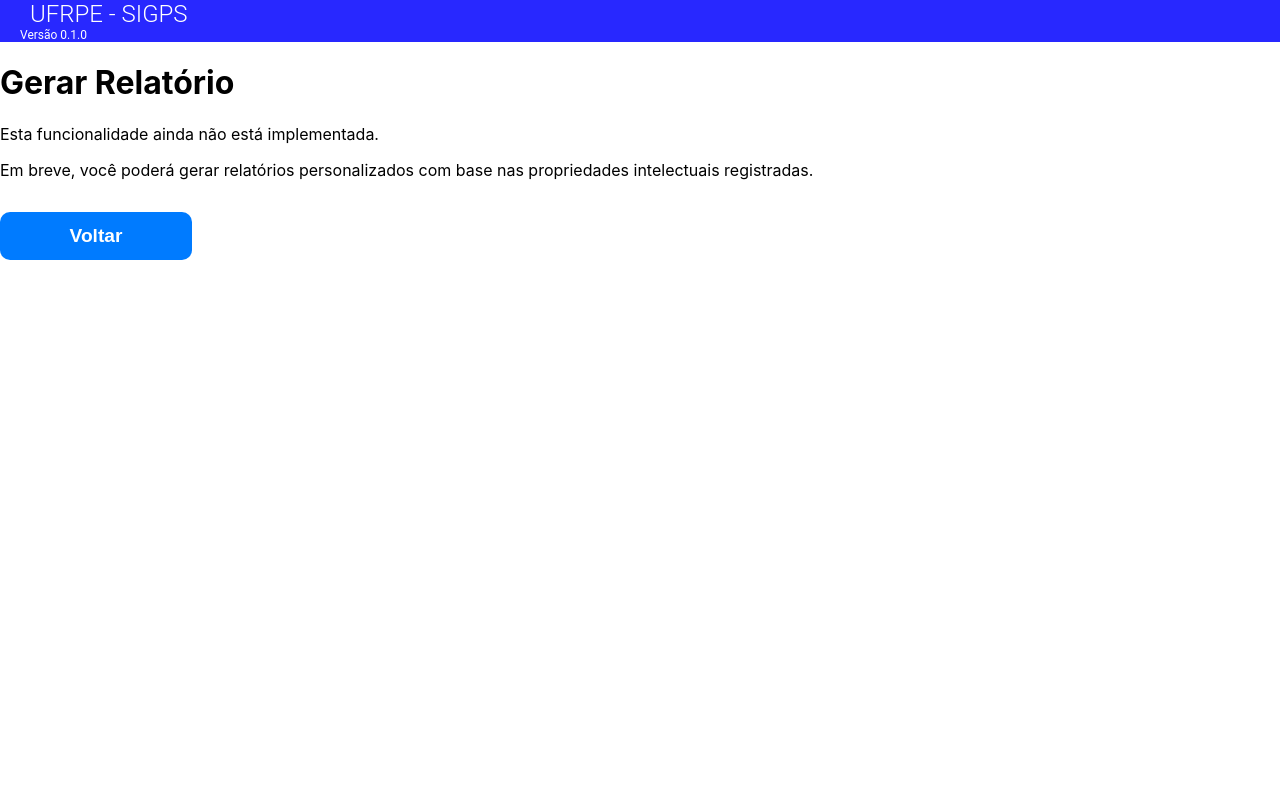
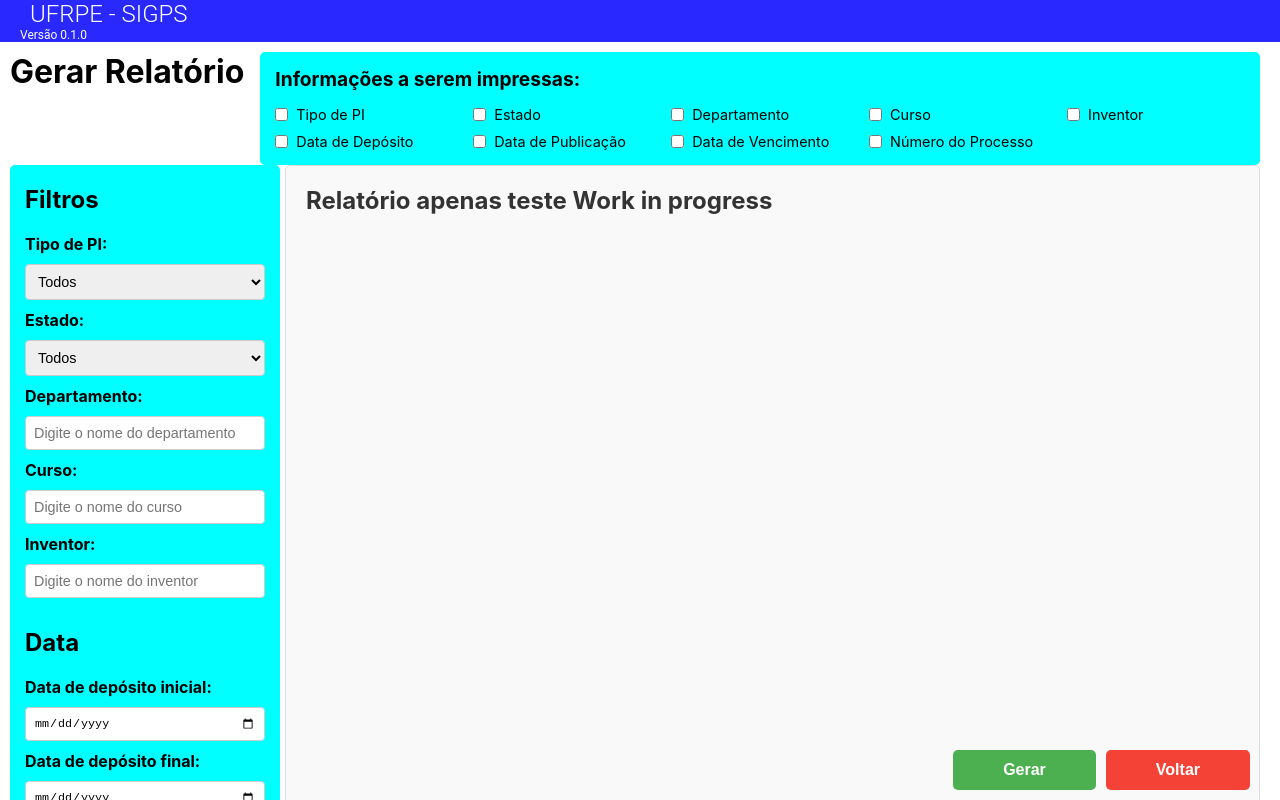
Before and after one commit to KleberBRO/FrontEnd-deployVersion, a React (Create React App) app in the folder sipas/: page /gerar-relatorio in a window 1280 px wide. Built offline with nearby package versions, Linux system fonts and the light colour scheme; sample sign-in values are in the browser's storage.

Commit message:
aparência do gerar relatório adicionada

```diff
--- a/sipas/src/pages/CadastroStartup/CadastroStartup.js
+++ b/sipas/src/pages/CadastroStartup/CadastroStartup.js
@@ -1,7 +1,10 @@
 import React, { useState } from "react";
+import { useNavigate } from "react-router-dom";
+import Header from "../../components/Header";
 import "./CadastroStartup.css";
 
 function CadastroStartup() {
+  const navigate = useNavigate();
   const [form, setForm] = useState({
     nome: "",
     cnpj: "",
@@ -102,11 +105,9 @@ function CadastroStartup() {
 
 
   return (
+    <>
+    <Header />
     <div className="startup-container">
-      <header className="startup-header">
-        <h1>UFRPE - SIGPS</h1>
-        <span className="versao">versão 0.1.0</span>
-      </header>
 
       <form className="startup-form" onSubmit={handleSubmit}>
         <h2>Cadastrar dados da Startup</h2>
@@ -179,6 +180,7 @@ function CadastroStartup() {
         </div>
       </form>
     </div>
+    </>
   );
 }
 
--- a/sipas/src/pages/EscolherPI/EscolherPI.js
+++ b/sipas/src/pages/EscolherPI/EscolherPI.js
@@ -8,7 +8,7 @@ function EscolherPI() {
 
   return (
     <>
-      <Header/>
+      <Header />
         <div className="container">
             <h1>PORTAL SIGPS</h1>
 
--- a/sipas/src/pages/GerarRelatorio/GerarRelatorio.css
+++ b/sipas/src/pages/GerarRelatorio/GerarRelatorio.css
@@ -0,0 +1,158 @@
+.gerar-relatorio-container {
+    background-color: #ffffff;
+    padding: 10px;
+    min-height: 100vh;
+    display: flex;
+    flex-direction: column;
+}
+
+.content-container {
+    flex: 1;
+    overflow-y: auto;
+    padding-right: 10px;
+    margin-bottom: 20px;
+}
+
+.header-info-container {
+    display: flex;
+    justify-content: space-between;
+    align-items: flex-start;
+}
+
+.header-info-container h1 {
+    margin: 0;
+    flex-shrink: 0;
+}
+
+.informacoes-container {
+    flex: 1;
+    margin-left: 1rem;
+    background-color: aqua;
+    padding: 15px;
+    border-radius: 5px;
+}
+
+.informacoes-container h2 {
+    margin-top: 0;
+    margin-bottom: 15px;
+    font-size: 1.2em;
+}
+
+.checkbox-grid {
+    display: grid;
+    grid-template-columns: repeat(5, 1fr);
+    gap: 10px 20px;
+    align-items: start;
+}
+
+.checkbox-grid label {
+    display: flex;
+    align-items: center;
+    gap: 8px;
+    font-size: 0.9em;
+    cursor: pointer;
+}
+
+.checkbox-grid input[type="checkbox"] {
+    margin: 0;
+}
+
+.filtros-container {
+    display: flex;
+    flex-direction: column;
+    width: 100%;
+    max-width: 15rem;
+    background-color: aqua;
+    padding: 15px;
+    border-radius: 5px;
+    height: fit-content;
+    max-height: 80vh;
+    overflow-y: auto;
+    overflow-x: hidden;
+    padding-top: 0px;
+}
+
+.filtros-container label {
+    margin-bottom: 10px;
+    font-weight: bold;
+    display: block;
+}
+
+.filtros-container input[type="text"],
+.filtros-container input[type="date"],
+.filtros-container select {
+    width: 100%;
+    margin-bottom: 10px;
+    padding: 8px;
+    box-sizing: border-box;
+    border: 1px solid #ccc;
+    border-radius: 4px;
+    font-size: 0.9em;
+}
+
+.main-content {
+    display: flex;
+    gap: 5px;
+    margin-bottom: 20px;
+}
+
+.relatorio-container {
+    flex: 1;
+    padding: 20px;
+    border: 1px solid #ddd;
+    border-radius: 5px;
+    background-color: #f9f9f9;
+    min-height: 400px;
+}
+
+.relatorio-container h2 {
+    margin-top: 0;
+    color: #333;
+}
+
+.botoes-container {
+    display: flex;
+    justify-content: flex-end;
+    align-items: center;
+    gap: 10px;
+    padding: 10px 20px;
+    margin-top: auto;
+    flex-shrink: 0;
+    position: sticky;
+    bottom: 0;
+    width: auto;
+    align-self: flex-end;
+
+}
+
+.btn-gerar-relatorio {
+    background-color: #4CAF50;
+    color: white;
+    border: none;
+    padding: 0px 50px;
+    font-weight: bold;
+    font-size: 1em;
+    height: 40px;
+    border-radius: 5px;
+    cursor: pointer;
+}
+
+.btn-gerar-relatorio:hover {
+    background-color: #45a049;
+}
+
+.btn-voltar-relatorio {
+    background-color: #f44336;
+    color: white;
+    border: none;
+    padding: 0px 50px;
+    font-weight: bold;
+    font-size: 1em;
+    height: 40px;
+    border-radius: 5px;
+    cursor: pointer;
+}
+
+.btn-voltar-relatorio:hover {
+    background-color: #e53935;
+}
--- a/sipas/src/pages/GerarRelatorio/GerarRelatorio.js
+++ b/sipas/src/pages/GerarRelatorio/GerarRelatorio.js
@@ -11,10 +11,115 @@ const GerarRelatorio = () => {
         <>
             <Header />
             <div className="gerar-relatorio-container">
-                <h1>Gerar Relatório</h1>
-                <p>Esta funcionalidade ainda não está implementada.</p>
-                <p>Em breve, você poderá gerar relatórios personalizados com base nas propriedades intelectuais registradas.</p>
-                <button className="btn-voltar" onClick={() => navigate('/home')} >Voltar</button>
+                <div className="content-container">
+                    <div className="header-info-container">
+                        <h1>Gerar Relatório</h1>
+                        <div className="informacoes-container">
+                            <h2>Informações a serem impressas:</h2>
+                            <div className="checkbox-grid">
+                                <label>
+                                    <input type="checkbox" />
+                                    Tipo de PI
+                                </label>
+                                <label>
+                                    <input type="checkbox" />
+                                    Estado
+                                </label>
+                                <label>
+                                    <input type="checkbox" />
+                                    Departamento
+                                </label>
+                                <label>
+                                    <input type="checkbox" />
+                                    Curso
+                                </label>
+                                <label>
+                                    <input type="checkbox" />
+                                    Inventor
+                                </label>
+                                <label>
+                                    <input type="checkbox" />
+                                    Data de Depósito
+                                </label>
+                                <label>
+                                    <input type="checkbox" />
+                                    Data de Publicação
+                                </label>
+                                <label>
+                                    <input type="checkbox" />
+                                    Data de Vencimento
+                                </label>
+                                <label>
+                                    <input type="checkbox" />
+                                    Número do Processo
+                                </label>
+                            </div>
+                        </div>
+                    </div>
+
+                    <div className="main-content">
+                        <div className="filtros-container">
+                            <h2>Filtros</h2>
+
+                            <label htmlFor="tipo">Tipo de PI:</label>
+                            <select id="tipo">
+                                <option value="todos">Todos</option>
+                                <option value="patente">Patente</option>
+                                <option value="marca">Marca</option>
+                                <option value="software">Software</option>
+                                <option value="desenho-industrial">Desenho Industrial</option>
+                                <option value="indicacao-geografica">Indicação Geográfica</option>
+                                <option value="cultivar">Cultivar</option>
+                            </select>
+                            <label htmlFor="estado">Estado:</label>
+                            <select id="estado">
+                                <option value="todos">Todos</option>
+                                <option value="pendente">Pendente</option>
+                                <option value="aprovado">Aprovado</option>
+                                <option value="rejeitado">Rejeitado</option>
+                            </select>
+
+                            <label htmlFor="departamento">Departamento:</label>
+                            <input type="text" placeholder="Digite o nome do departamento" />
+
+                            <label htmlFor="curso">Curso:</label>
+                            <input type="text" placeholder="Digite o nome do curso" />
+
+                            <label htmlFor="inventor">Inventor:</label>
+                            <input type="text" placeholder="Digite o nome do inventor" />
+
+                            <h2>Data</h2>
+
+                            <label htmlFor="deposito-inicial">Data de depósito inicial:</label>
+                            <input type="date" id="deposito-inicial" />
+
+                            <label htmlFor="deposito-final">Data de depósito final:</label>
+                            <input type="date" id="deposito-final" />
+
+                            <label htmlFor="publicacao-inicial">Data de publicação inicial:</label>
+                            <input type="date" id="publicacao-inicial" />
+
+                            <label htmlFor="publicacao-final">Data de publicação final:</label>
+                            <input type="date" id="publicacao-final" />
+
+                            <label htmlFor="vencimento-inicial">Data de vencimento inicial:</label>
+                            <input type="date" id="vencimento-inicial" />
+
+                            <label htmlFor="vencimento-final">Data de vencimento final:</label>
+                            <input type="date" id="vencimento-final" />
+
+                        </div>
+
+                        <div className="relatorio-container">
+                            <h2>Relatório apenas teste Work in progress</h2>
+                        </div>
+                    </div>
+                </div>
+
+                <div className="botoes-container">
+                    <button className="btn-gerar-relatorio">Gerar</button>
+                    <button className="btn-voltar-relatorio" onClick={() => navigate('/home')} >Voltar</button>
+                </div>
             </div>
         </>
     );
```
